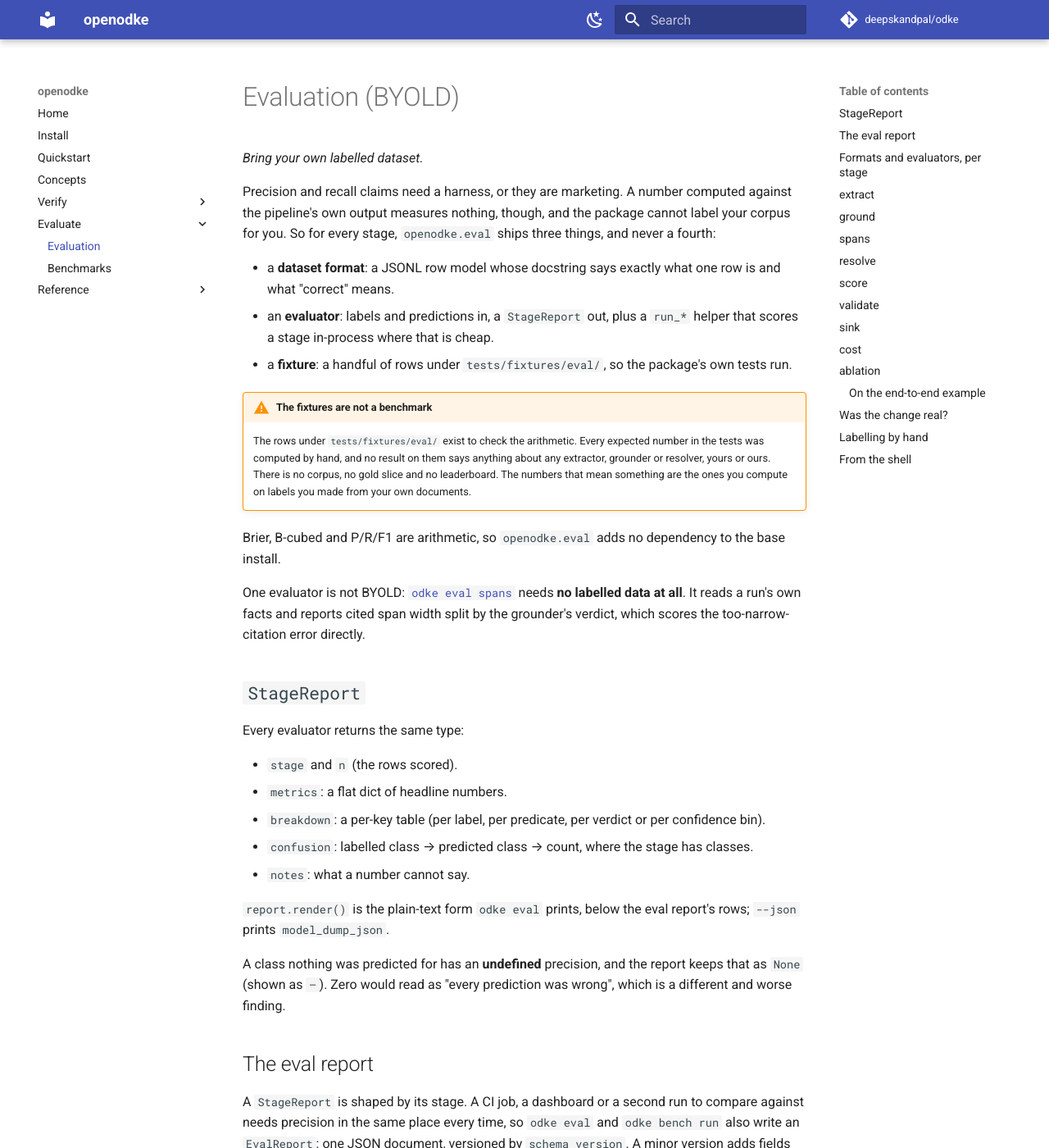
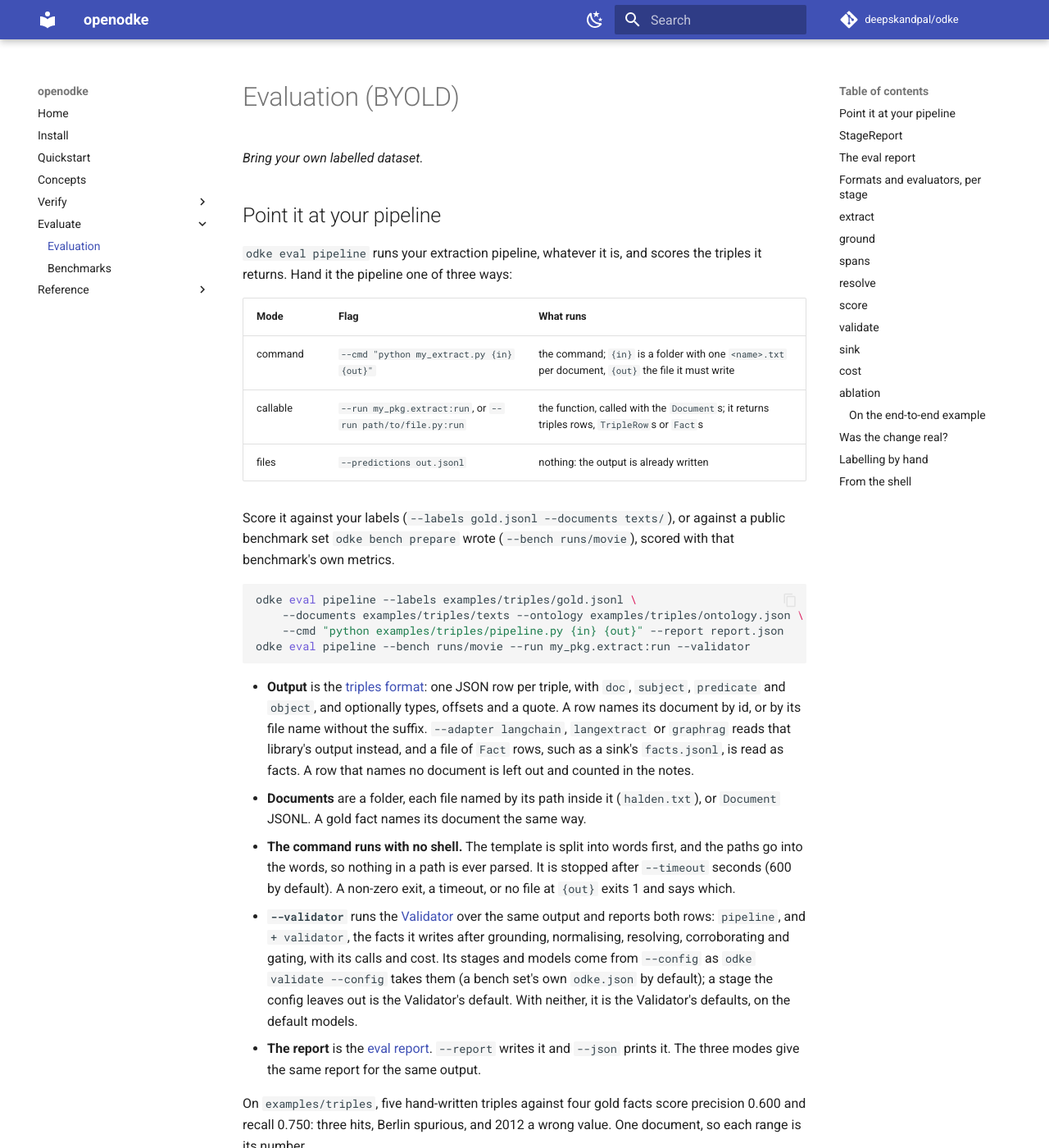
Before and after one commit to deepskandpal/odke, an MkDocs documentation site: the page built from docs/evaluation.md, in a window 1280 px wide and 1400 px high. Shown: the whole window at 82% size. Built offline with MkDocs 1.6.1 and Material for MkDocs 9.7.7, drawn with Linux system fonts in a browser that asks for light colours; comment, search, counter and statistics services are not loaded.

Commit message:
docs: point the Evaluator at your pipeline, and the triples example scored
Co-Authored-By: Claude Opus 5.5 <noreply@anthropic.com>
Claude-Session: https://claude.ai/code/session_016EZ1FgTUH3NKEQyU837Wcd

````diff
--- a/docs/evaluation.md
+++ b/docs/evaluation.md
@@ -1,6 +1,57 @@
 # Evaluation (BYOLD)
 
 *Bring your own labelled dataset.*
+
+## Point it at your pipeline
+
+`odke eval pipeline` runs your extraction pipeline, whatever it is, and scores
+the triples it returns. Hand it the pipeline one of three ways:
+
+| Mode | Flag | What runs |
+|---|---|---|
+| command | `--cmd "python my_extract.py {in} {out}"` | the command; `{in}` is a folder with one `<name>.txt` per document, `{out}` the file it must write |
+| callable | `--run my_pkg.extract:run`, or `--run path/to/file.py:run` | the function, called with the `Document`s; it returns triples rows, `TripleRow`s or `Fact`s |
+| files | `--predictions out.jsonl` | nothing: the output is already written |
+
+Score it against your labels (`--labels gold.jsonl --documents texts/`), or
+against a public benchmark set `odke bench prepare` wrote (`--bench runs/movie`),
+scored with that benchmark's own metrics.
+
+```bash
+odke eval pipeline --labels examples/triples/gold.jsonl \
+    --documents examples/triples/texts --ontology examples/triples/ontology.json \
+    --cmd "python examples/triples/pipeline.py {in} {out}" --report report.json
+odke eval pipeline --bench runs/movie --run my_pkg.extract:run --validator
+```
+
+- **Output** is the [triples format](inputs.md): one JSON row per triple, with
+  `doc`, `subject`, `predicate` and `object`, and optionally types, offsets and
+  a quote. A row names its document by id, or by its file name without the
+  suffix. `--adapter langchain`, `langextract` or `graphrag` reads that
+  library's output instead, and a file of `Fact` rows, such as a sink's
+  `facts.jsonl`, is read as facts. A row that names no document is left out
+  and counted in the notes.
+- **Documents** are a folder, each file named by its path inside it
+  (`halden.txt`), or `Document` JSONL. A gold fact names its document the same
+  way.
+- **The command runs with no shell.** The template is split into words first,
+  and the paths go into the words, so nothing in a path is ever parsed. It is
+  stopped after `--timeout` seconds (600 by default). A non-zero exit, a
+  timeout, or no file at `{out}` exits 1 and says which.
+- **`--validator`** runs the [Validator](validator.md) over the same output and
+  reports both rows: `pipeline`, and `+ validator`, the facts it writes after
+  grounding, normalising, resolving, corroborating and gating, with its calls
+  and cost. Its stages and models come from `--config` as `odke validate
+  --config` takes them (a bench set's own `odke.json` by default); a stage the
+  config leaves out is the Validator's default. With neither, it is the
+  Validator's defaults, on the default models.
+- **The report** is the [eval report](#the-eval-report). `--report` writes it
+  and `--json` prints it. The three modes give the same report for the same
+  output.
+
+On `examples/triples`, five hand-written triples against four gold facts score
+precision 0.600 and recall 0.750: three hits, Berlin spurious, and 2012 a wrong
+value. One document, so each range is its number.
 
 Precision and recall claims need a harness, or they are marketing. A number
 computed against the pipeline's own output measures nothing, though, and the
````
Also changed, not shown: docs/benchmarks.md (+5 -1 lines), examples/triples/README.md (+22 -0 lines).
